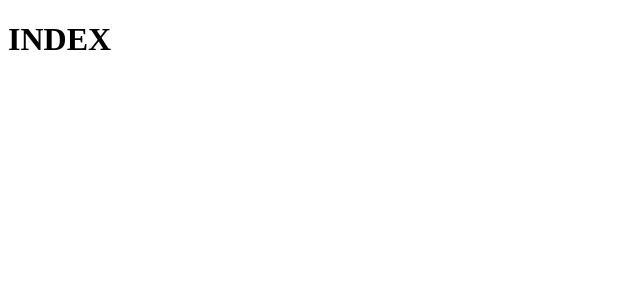
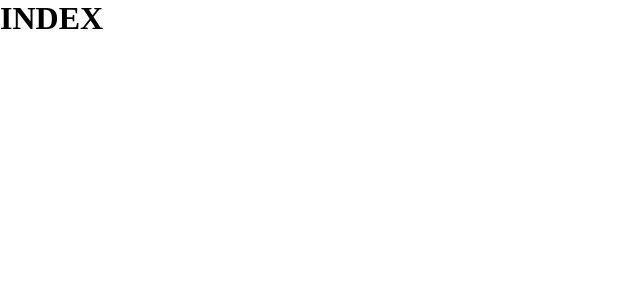
Before and after one commit to fltea/practise, a Vue app in the folder vue3-ts-cms/: page / in a window 1280 px wide. Shown: the top 300 px of the page, without its empty margins (0-640 px from the left). Built offline with nearby package versions, Linux system fonts and the light colour scheme.

Commit message:
feat: 重置样式

```diff
--- a/vue3-ts-cms/package.json
+++ b/vue3-ts-cms/package.json
@@ -12,6 +12,7 @@
     "format": "prettier --write src/"
   },
   "dependencies": {
+    "normalize.css": "^8.0.1",
     "vue": "^3.2.47"
   },
   "devDependencies": {
@@ -23,6 +24,7 @@
     "@vue/tsconfig": "^0.1.3",
     "eslint": "^8.34.0",
     "eslint-plugin-vue": "^9.9.0",
+    "less": "^4.1.3",
     "npm-run-all": "^4.1.5",
     "prettier": "^2.8.4",
     "typescript": "~4.8.4",
--- /dev/null
+++ b/vue3-ts-cms/src/assets/css/index.less
@@ -0,0 +1,2 @@
+@import './reset.less';
+@import './common.less';
--- /dev/null
+++ b/vue3-ts-cms/src/assets/css/reset.less
@@ -0,0 +1,32 @@
+body,
+div,
+dl,
+dt,
+dd,
+ul,
+ol,
+li,
+h1,
+h2,
+h3,
+h4,
+h5,
+h6,
+pre,
+code,
+form,
+fieldset,
+legend,
+input,
+textarea,
+p,
+blockquote,
+th,
+td {
+  margin: 0;
+  padding: 0;
+}
+
+img {
+  vertical-align: top;
+}
--- a/vue3-ts-cms/src/main.ts
+++ b/vue3-ts-cms/src/main.ts
@@ -1,4 +1,6 @@
 import { createApp } from 'vue'
+import 'normalize.css'
+import '@/assets/css/index.less'
 import App from './App.vue'
 
 createApp(App).mount('#app')
```
Also changed, not shown: vue3-ts-cms/src/assets/css/common.less (added), 1 other file (tests, documents, lock files or other folders).
